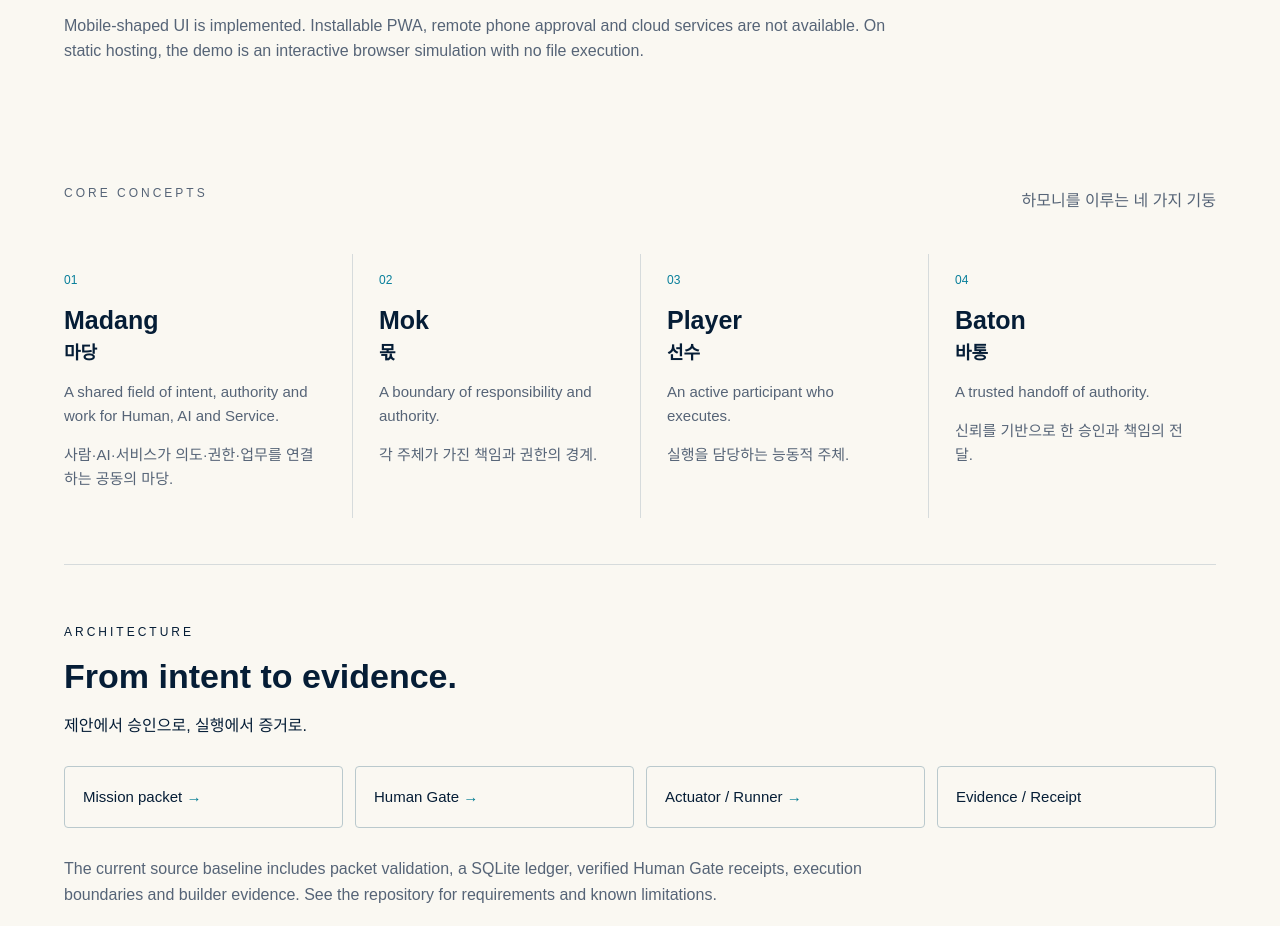
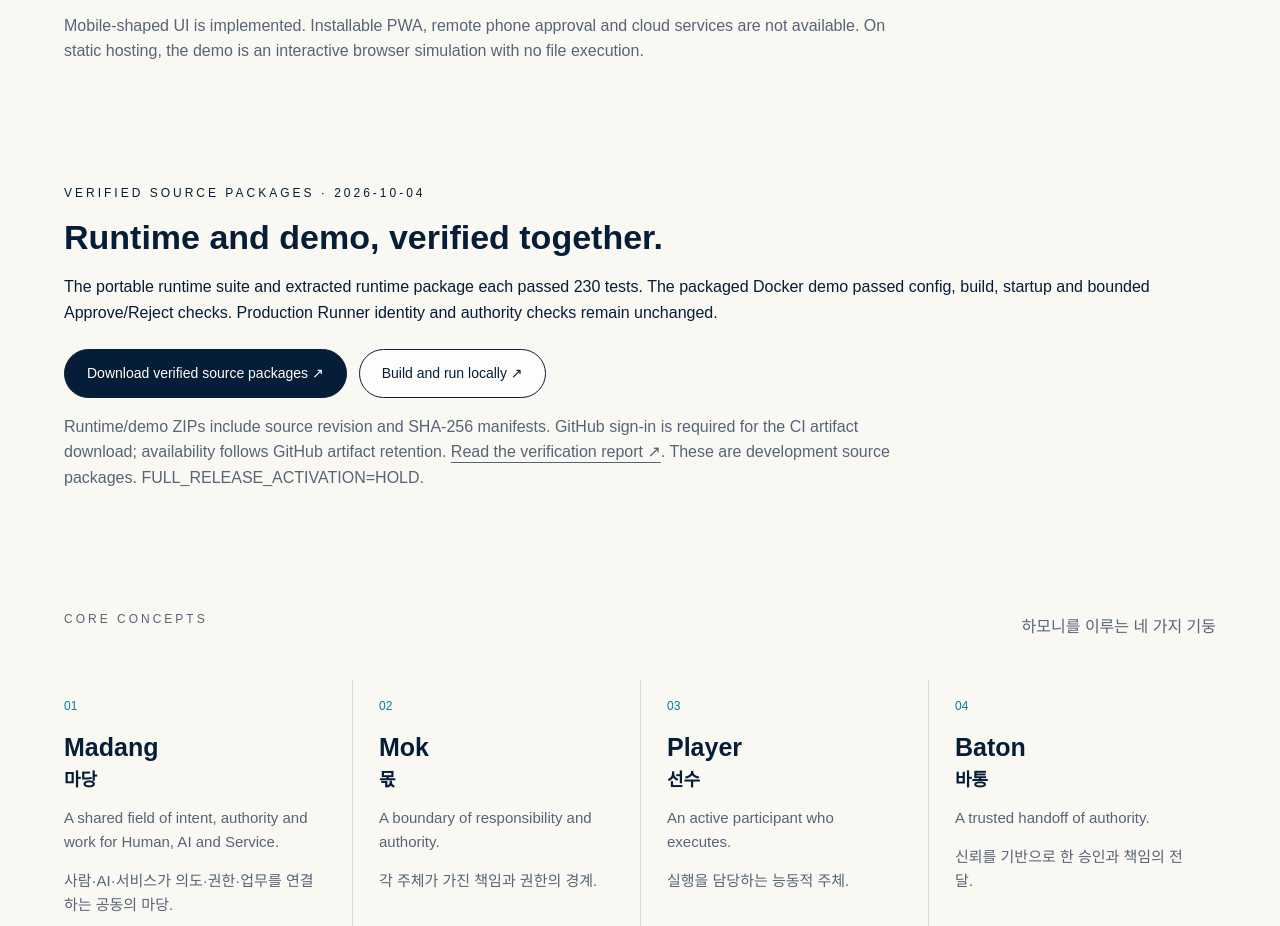
Before and after one commit to harmony-rapal/harmony-runtime, a plain HTML site: page docs/index.html in a window 1280 px wide. Shown: the part 3450-4376 px from the top of the page. Drawn offline with Linux system fonts and the light colour scheme.

Commit message:
docs(home): link verified runtime and demo source packages

```diff
--- a/docs/index.html
+++ b/docs/index.html
@@ -8,6 +8,7 @@
 <section class="wrap section" id="mok-designer"><p class="eyebrow">MOK Designer · Product direction</p><h2>Don't start by choosing an AI.<br>Design the MOK first.</h2><p><strong>MINIMUM INSTRUCTION, MAXIMUM CONTRACT.</strong></p><p>Define WHAT, WHY, BOUNDARY, CAPACITY, AUTHORITY, DONE, EVIDENCE and HANDOFF. Leave HOW to the Player.</p><p class="measure">The designer UI is planned. ROK is the user-facing work record; internal protocol identifiers remain stable.</p></section>
 <section class="player-pool"><div class="wrap section"><p class="eyebrow">Player Pool · Product vision</p><h2>Human + AI + Service</h2><p>The MOK defines what is needed. The Player Pool gives you choices.</p><div class="cards"><article><h3>Human</h3><p>A Captain, teammate or specialist can contribute judgment, execution and review.</p></article><article><h3>AI</h3><p>Claude, Codex, Gemini, sovereign AI and specialist AI can be candidates for different work.</p></article><article><h3>Service</h3><p>An approved tool or service can perform a bounded task and return evidence.</p></article></div><p class="measure">Provider names illustrate the vision, not shipped integrations or partnerships. Available quota is a capacity signal; it does not grant authority.</p></div></section>
 <section class="wrap section" id="today"><p class="eyebrow">Try what works today</p><h2>One Human Gate. One bounded action.</h2><p>Stop copy-pasting AI commands into privileged terminals. Let AI propose, keep humans in authority and inspect the result.</p><div class="flow" aria-label="Implemented local demo flow"><span>Proposal / Baton</span><span>Human Gate</span><span>Player execution</span><span>Evidence / FINAL</span></div><p>The local demo shows REJECT as no-op and APPROVE as one fixed file write in a temporary sandbox. Inspect the approver and executor labels, exit status and content hash. Demo identities are unauthenticated; the demo receipt is not a signed production Human Gate.</p><div class="actions"><a class="button" href="demo.html">Try the Baton demo →</a><a class="button secondary" href="https://github.com/harmony-rapal/harmony-runtime/blob/main/README.md#60-second-baton-demo">Local quickstart ↗</a></div><p class="measure">Mobile-shaped UI is implemented. Installable PWA, remote phone approval and cloud services are not available. On static hosting, the demo is an interactive browser simulation with no file execution.</p></section>
+<section class="wrap section" id="packages"><p class="eyebrow">Verified source packages · 2026-10-04</p><h2>Runtime and demo, verified together.</h2><p>The portable runtime suite and extracted runtime package each passed 230 tests. The packaged Docker demo passed config, build, startup and bounded Approve/Reject checks. Production Runner identity and authority checks remain unchanged.</p><div class="actions"><a class="button" href="https://github.com/harmony-rapal/harmony-runtime/actions/runs/37169943589/artifacts/11290628481">Download verified source packages ↗</a><a class="button secondary" href="https://github.com/harmony-rapal/harmony-runtime/blob/main/docs/DEMO_001_PACKAGING.md">Build and run locally ↗</a></div><p class="measure">Runtime/demo ZIPs include source revision and SHA-256 manifests. GitHub sign-in is required for the CI artifact download; availability follows GitHub artifact retention. <a href="https://github.com/harmony-rapal/harmony-runtime/blob/main/docs/RUNTIME_PACKAGING_PATCH_001.md">Read the verification report ↗</a>. These are development source packages. FULL_RELEASE_ACTIVATION=HOLD.</p></section>
 <section class="wrap section" id="concept"><div class="section-heading"><p class="eyebrow">Core concepts</p><p lang="ko">하모니를 이루는 네 가지 기둥</p></div><div class="concepts"><article><span class="number">01</span><h2>Madang <small lang="ko">마당</small></h2><p>A shared field of intent, authority and work for Human, AI and Service.</p><p lang="ko">사람·AI·서비스가 의도·권한·업무를 연결하는 공동의 마당.</p></article><article><span class="number">02</span><h2>Mok <small lang="ko">몫</small></h2><p>A boundary of responsibility and authority.</p><p lang="ko">각 주체가 가진 책임과 권한의 경계.</p></article><article><span class="number">03</span><h2>Player <small lang="ko">선수</small></h2><p>An active participant who executes.</p><p lang="ko">실행을 담당하는 능동적 주체.</p></article><article><span class="number">04</span><h2>Baton <small lang="ko">바통</small></h2><p>A trusted handoff of authority.</p><p lang="ko">신뢰를 기반으로 한 승인과 책임의 전달.</p></article></div></section>
 <section class="wrap section" id="architecture"><p class="eyebrow">Architecture</p><h2>From intent to evidence.</h2><p lang="ko">제안에서 승인으로, 실행에서 증거로.</p><div class="flow" aria-label="Mission lifecycle"><span>Mission packet</span><span>Human Gate</span><span>Actuator / Runner</span><span>Evidence / Receipt</span></div><p class="measure">The current source baseline includes packet validation, a SQLite ledger, verified Human Gate receipts, execution boundaries and builder evidence. See the repository for requirements and known limitations.</p><a class="text-link" href="https://github.com/harmony-rapal/harmony-runtime/blob/main/docs/ARCHITECTURE.md">Read the architecture ↗</a></section>
 <section class="deployment" id="deployment"><div class="wrap section"><p class="eyebrow">Personal Free · Team / Enterprise · Roadmap</p><h2>Your infrastructure.<br>Your policy. Your ROK.</h2><p>Your Players may belong to them. The Play belongs to you.</p><div class="cards"><article><span class="badge">Planned offering</span><h3>Personal Free</h3><p><strong>Free for individuals. Bring your own Players.</strong></p><p>BYO AI, local-first. Core MOK, Player, Evidence, Baton and ROK remain free. Use your own accounts, APIs or local models through supported integrations; provider inference costs remain yours.</p></article><article><span class="badge">Planned offering</span><h3>Team</h3><p>Pay for organizational complexity: shared ROK, collaboration and organizational policies, rather than access to the personal core loop.</p></article><article><span class="badge">Planned offering</span><h3>Enterprise · Independent installation</h3><p>Self-host / VPC / on-prem, with planned RBAC / SSO, support and SLA. The intended independent mode requires no Harmony Cloud, ROK upload or mandatory telemetry.</p></article></div><p>These are product and pricing directions, not launched plans or verified enterprise packages. Today: a local source runtime and bounded demo. Docker demo packaging does not establish enterprise readiness. Data sent to AI providers depends on the Players you choose.</p></div></section>
```
